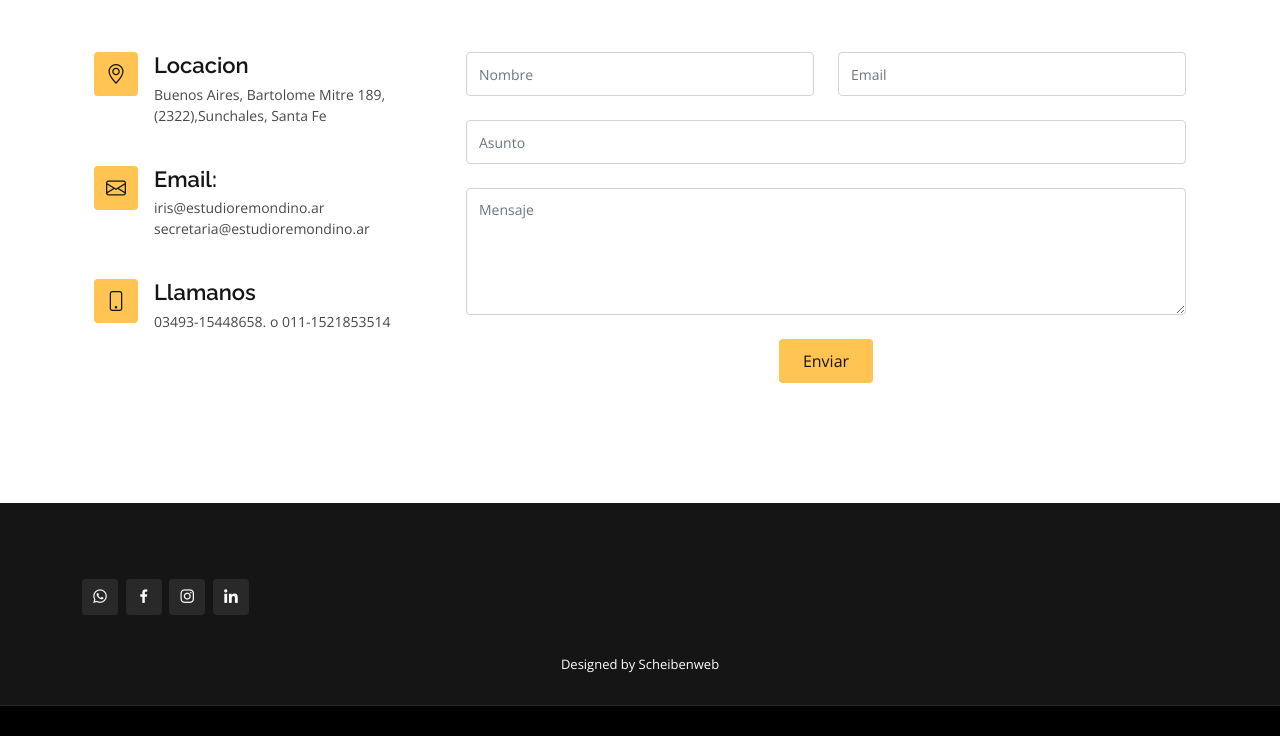
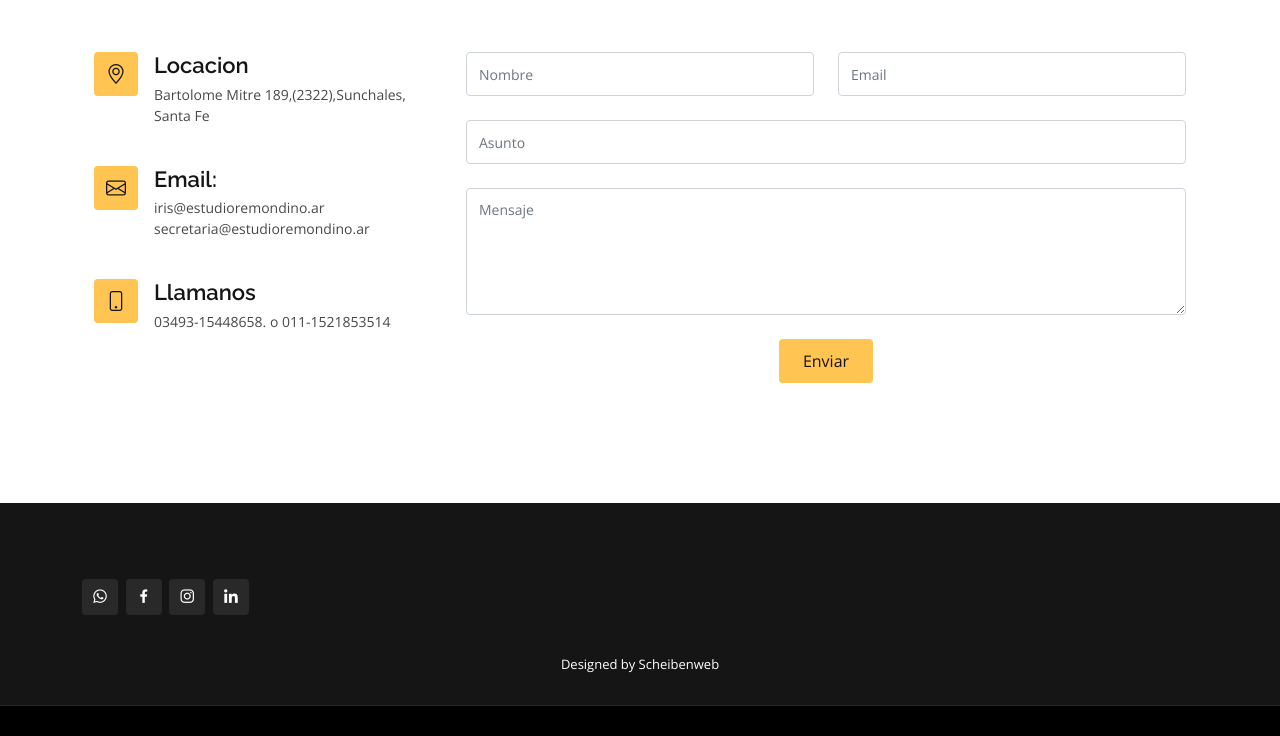
Before and after one commit to Pamelalemos/irisweb, a plain HTML site: page index.html in a window 1280 px wide. Shown: the part 4174-4910 px from the top of the page. Drawn offline with nearby package versions, Linux system fonts and the light colour scheme.

Commit message:
borrando buenos aires

```diff
--- a/index.html
+++ b/index.html
@@ -279,7 +279,7 @@
                 <div class="address">
                   <i class="bi bi-geo-alt"></i>
                   <h4>Locacion</h4>
-                  <p>Buenos Aires, Bartolome Mitre 189,(2322),Sunchales, Santa Fe</p>
+                  <p> Bartolome Mitre 189,(2322),Sunchales, Santa Fe</p>
                 </div>
 
                 <div class="email">
```
